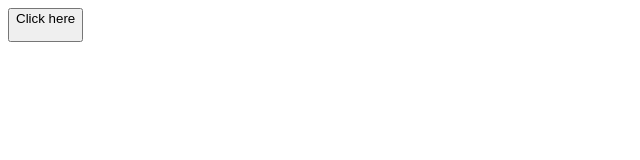
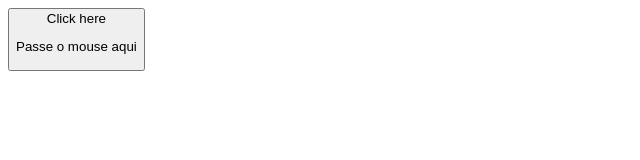
Before and after one commit to obliviate-dan/Bootcamp-START_UNI_2021, a plain HTML site: page Bootcamp-START_UNI_2021/Javascript/index.html in a window 1280 px wide. Shown: the whole page, without its empty margins (0-640 px from the left). Drawn offline with Linux system fonts and the light colour scheme.

Commit message:
funcoes mouse

```diff
--- a/Bootcamp-START_UNI_2021/Javascript/index.html
+++ b/Bootcamp-START_UNI_2021/Javascript/index.html
@@ -9,6 +9,8 @@
 <body>
     <button type="buttom" onclick="cliclou()">Click here
         <p id="agradecimento" onclick="redirecionar()"></p>
+       <!--<p id="mousemove" onmouseover="trocar()">Passe o mouse aqui</p>-->
+       <p id="mousemove" onmouseover="trocar(this)" onmouseout="voltar(this)">Passe o mouse aqui</p>
     </button>
 </body>
 </html>
--- a/Bootcamp-START_UNI_2021/Javascript/script.js
+++ b/Bootcamp-START_UNI_2021/Javascript/script.js
@@ -1,3 +1,5 @@
+
+
 
 function cliclou(){
     document.getElementById("agradecimento").innerHTML = "Obrigado por clicar";   // alert("Me contrata");
@@ -9,6 +11,21 @@ function redirecionar(){
     //Para abrir na mesma aba:
     window.location.href = "https://www.google.com";
 }
+
+//funçoes mouse
+
+function trocar(){
+    document.getElementById("mousemove").innerHTML = "Obrigado por passar.";
+
+}
+
+function voltar(elemento){
+    //document.getElementById("mousemove").innerHTML = "Passe o mouse";
+    elemento.innerHTML = "Passe o mouse";
+}
+
+
+
 //funções
 /*function validaIdade(idade){
     if (idade >= 18){
```
